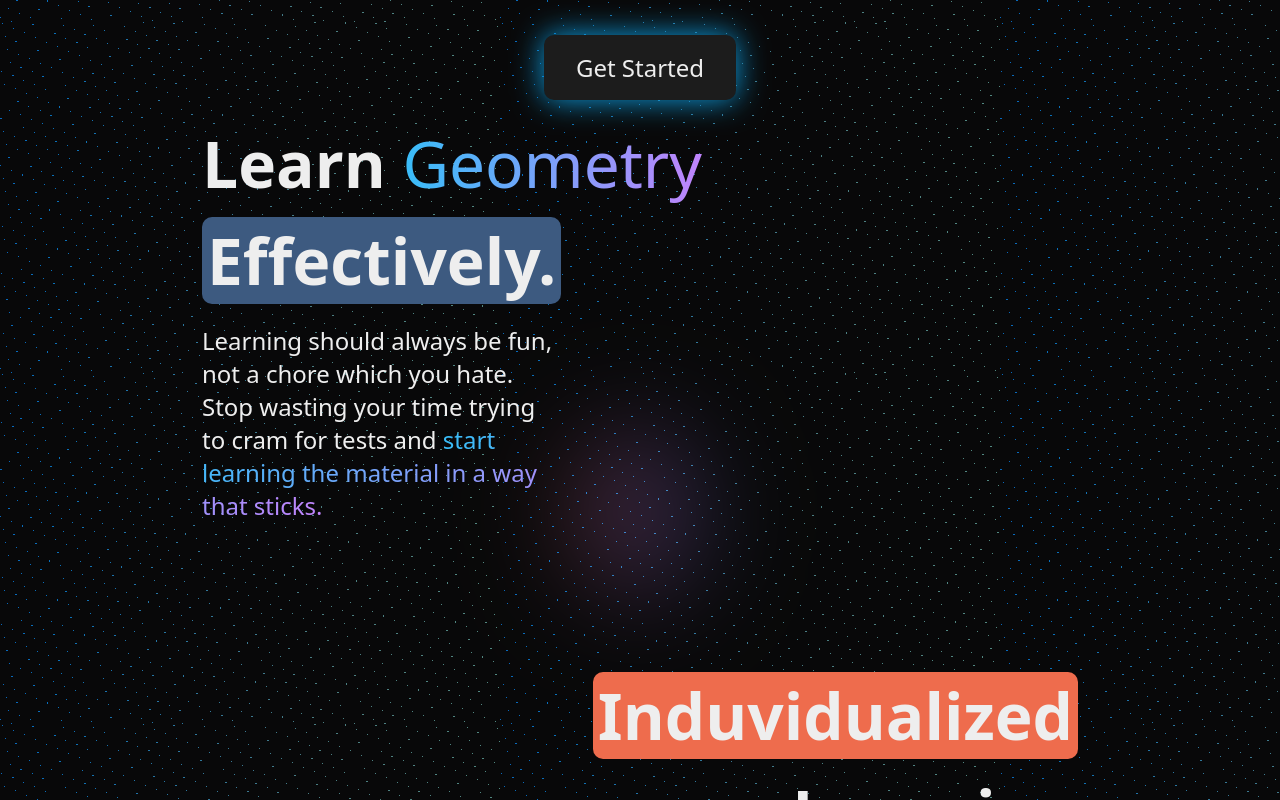
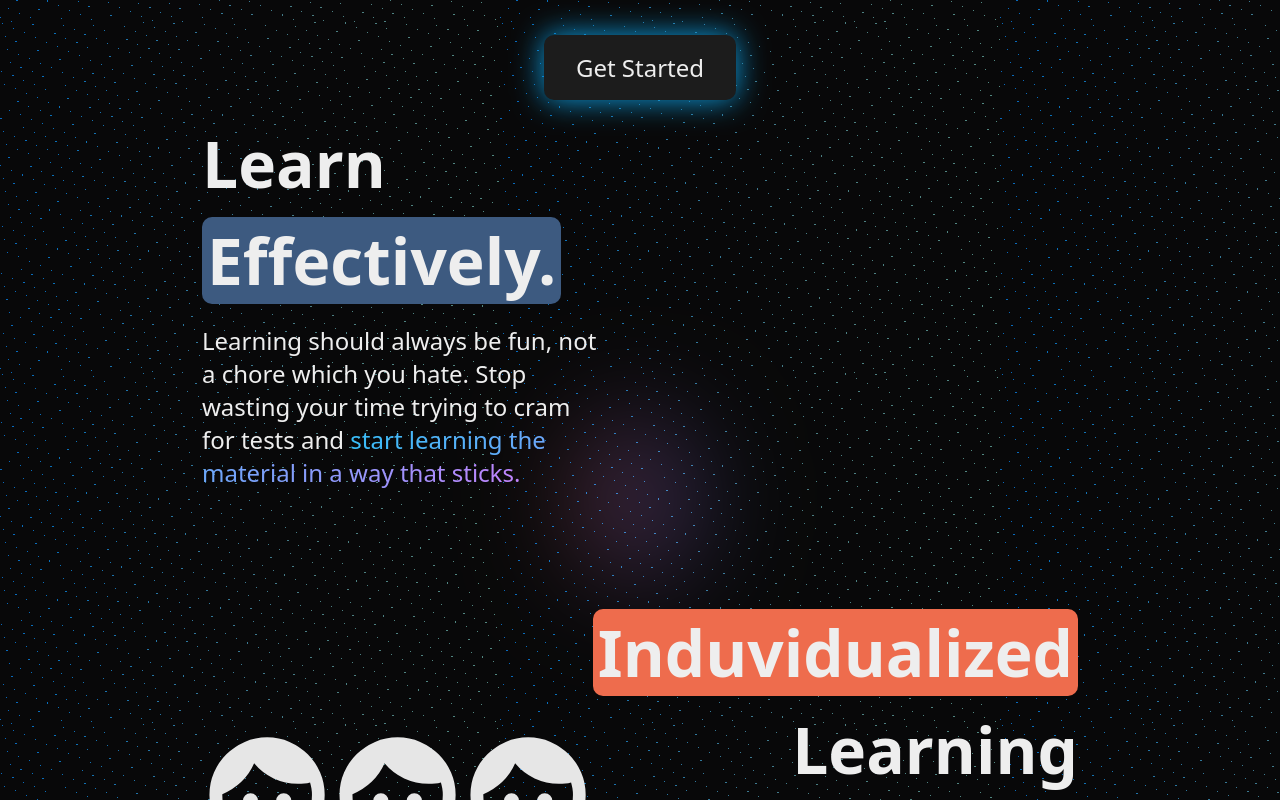
Before and after one commit to HaxiomDev/HaxiomSiteOld, a React (Vite) app: page / in a window 1280 px wide. Shown: the part 680-1480 px from the top of the page. Built offline with nearby package versions, Linux system fonts and the light colour scheme.

Commit message:
make animations more reliable

```diff
--- a/src/components/AboutUsSection/aboutussection.css
+++ b/src/components/AboutUsSection/aboutussection.css
@@ -7,5 +7,5 @@
     display: flex;
     flex-direction: column;
 
-    row-gap: 30px;
+    row-gap: 100px;
 }
--- a/src/components/AboutUsSection/index.tsx
+++ b/src/components/AboutUsSection/index.tsx
@@ -1,5 +1,5 @@
 import InduvidualizedLearningSection from "../InduvidualizedLearningSection";
-import LearnSection from "../LearnSection";
+import { LearnSection } from "../LearnSection";
 import RigorousContentSection from "../RigorousContentSection";
 import "./aboutussection.css";
 
--- a/src/components/InduvidualizedLearningSection/index.tsx
+++ b/src/components/InduvidualizedLearningSection/index.tsx
@@ -5,7 +5,7 @@ import PersonIcon from "../../assets/person-icon.svg";
 
 export default function InduvidualizedLearningSection() {
   const { ref, inView } = useInView({
-    threshold: 0.25
+    threshold: 0
   });
 
   const images = [
@@ -50,7 +50,7 @@ export default function InduvidualizedLearningSection() {
           Learning
         </h1>
 
-        <p className='induvidual-description'>
+        <p className="induvidual-description">
           With our small class sizes, we are able to provide a more{" "}
           <span className="special-highlight">personalized</span> learning
           experience for each student. We are able to provide more one-on-one
--- a/src/components/InduvidualizedLearningSection/induvidualizedlearningsection.css
+++ b/src/components/InduvidualizedLearningSection/induvidualizedlearningsection.css
@@ -1,7 +1,5 @@
 .induvidualized-learning-section {
     display: flex;
-
-    margin-top: 100px;
 }
 
 .induvidual-image-container {
--- a/src/components/LearnSection/index.tsx
+++ b/src/components/LearnSection/index.tsx
@@ -2,19 +2,12 @@ import { useInView } from "react-intersection-observer";
 import TypewriterEffect from "../TypewriterEffect";
 import "./learnsection.css";
 
-export default function LearnSection() {
+export function LearnSection() {
   const { ref, inView } = useInView({
-    threshold: 0.25
+    threshold: 0
   });
 
-  const classesOffered = [
-    "Python",
-    "Java",
-    "C++",
-    "7th Grade Math",
-    "Algebra",
-    "Geometry"
-  ];
+  const classesOffered = ["Python", "C++", "Algebra", "Geometry", "WebDev"];
 
   return (
     <div
--- a/src/components/LearnSection/learnsection.css
+++ b/src/components/LearnSection/learnsection.css
@@ -5,5 +5,6 @@
 .learn-description {
     font-size: 1.5rem;
     margin: 10px 0;
-    max-width: 40%;
+
+    width: clamp(300px, 50%, 400px);
 }
--- a/src/components/RigorousContentSection/index.tsx
+++ b/src/components/RigorousContentSection/index.tsx
@@ -2,7 +2,7 @@ import { useInView } from "react-intersection-observer";
 
 export default function RigorousContentSection() {
   const { inView, ref } = useInView({
-    threshold: 0.5
+    threshold: 0
   });
 
   return (
@@ -25,10 +25,12 @@ export default function RigorousContentSection() {
 
       <p className="learn-description">
         With our rigorous content, we focus on teaching students the art of
-        learning and problem solving. We teach students how to think {" "}
-        <span className="special-highlight">critically </span> and solve problems in a way that sticks. We also provide our students
-        with abundant resources to understand {" "}
-        <span className="special-highlight">high-quality</span> videos and homework.
+        learning and problem solving. We teach students how to think{" "}
+        <span className="special-highlight">critically </span> and solve
+        problems in a way that sticks. We also provide our students with
+        abundant resources to understand{" "}
+        <span className="special-highlight">high-quality</span> videos and
+        homework.
       </p>
     </div>
   );
```
